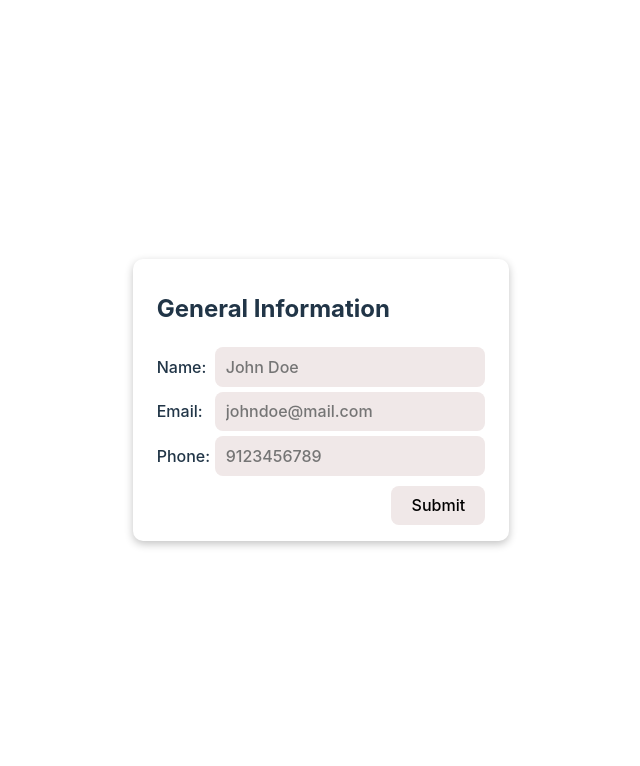
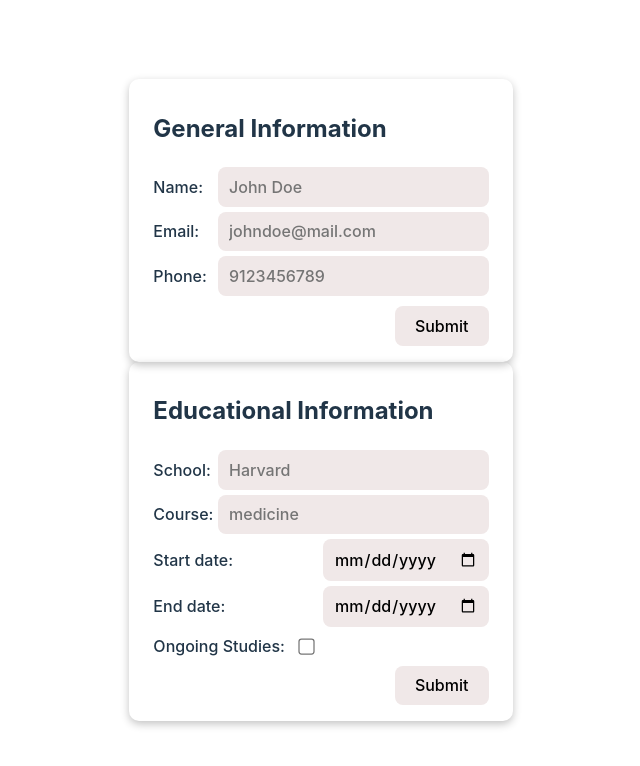
Before and after one commit to shravzzv/ODIN-CV-application-project, a React (Vite) app: page / in a window 1280 px wide. Shown: the top 766 px of the page, without its empty margins (319-959 px from the left). Built offline with nearby package versions, Linux system fonts and the light colour scheme.

Commit message:
feat: Add EducationalInfo form

```diff
--- a/src/App.jsx
+++ b/src/App.jsx
@@ -1,8 +1,14 @@
 import './styles/App.css'
 import GeneralInfo from './components/GeneralInfo'
+import EducationalInfo from './components/EducationalInfo'
 
 function App() {
-  return <GeneralInfo />
+  return (
+    <>
+      <GeneralInfo />
+      <EducationalInfo />
+    </>
+  )
 }
 
 export default App
--- /dev/null
+++ b/src/components/EducationalInfo.jsx
@@ -0,0 +1,39 @@
+export default function EducationalInfo() {
+  return (
+    <form>
+      <h2 className='form-heading'>Educational Information</h2>
+      <label>
+        School:{' '}
+        <input
+          type='text'
+          name='school'
+          id='school'
+          placeholder='Harvard'
+          required
+        />
+      </label>
+      <label>
+        Course:{' '}
+        <input
+          type='text'
+          name='course'
+          id='course'
+          placeholder='medicine'
+          required
+        />
+      </label>
+      <label>
+        Start date: <input type='date' name='start' id='start' required />
+      </label>
+      <label>
+        End date:
+        <input type='date' name='end' id='end' />
+      </label>
+      <label>
+        Ongoing Studies:
+        <input type='checkbox' name='current' id='current' />
+      </label>
+      <button type='submit'>Submit</button>
+    </form>
+  )
+}
--- a/src/styles/index.css
+++ b/src/styles/index.css
@@ -53,6 +53,11 @@ label {
   width: 100%;
   gap: 5px;
 }
+label:has(input[type='checkbox']) {
+  justify-content: flex-start;
+  gap: 15px;
+  margin-top: 5px;
+}
 input {
   border-radius: 8px;
   border: none;
@@ -60,6 +65,9 @@ input {
   padding: 0.6em;
   font-weight: 500;
   background-color: #1a1a1a;
+}
+input[type='checkbox'] {
+  transform: scale(1.25);
 }
 form {
   display: flex;
@@ -101,7 +109,9 @@ form [type='submit'] {
   a:hover {
     color: #747bff;
   }
-  button {
+  button,
+  label,
+  input[type='checkbox'] {
     cursor: pointer;
   }
   button:hover {
```
